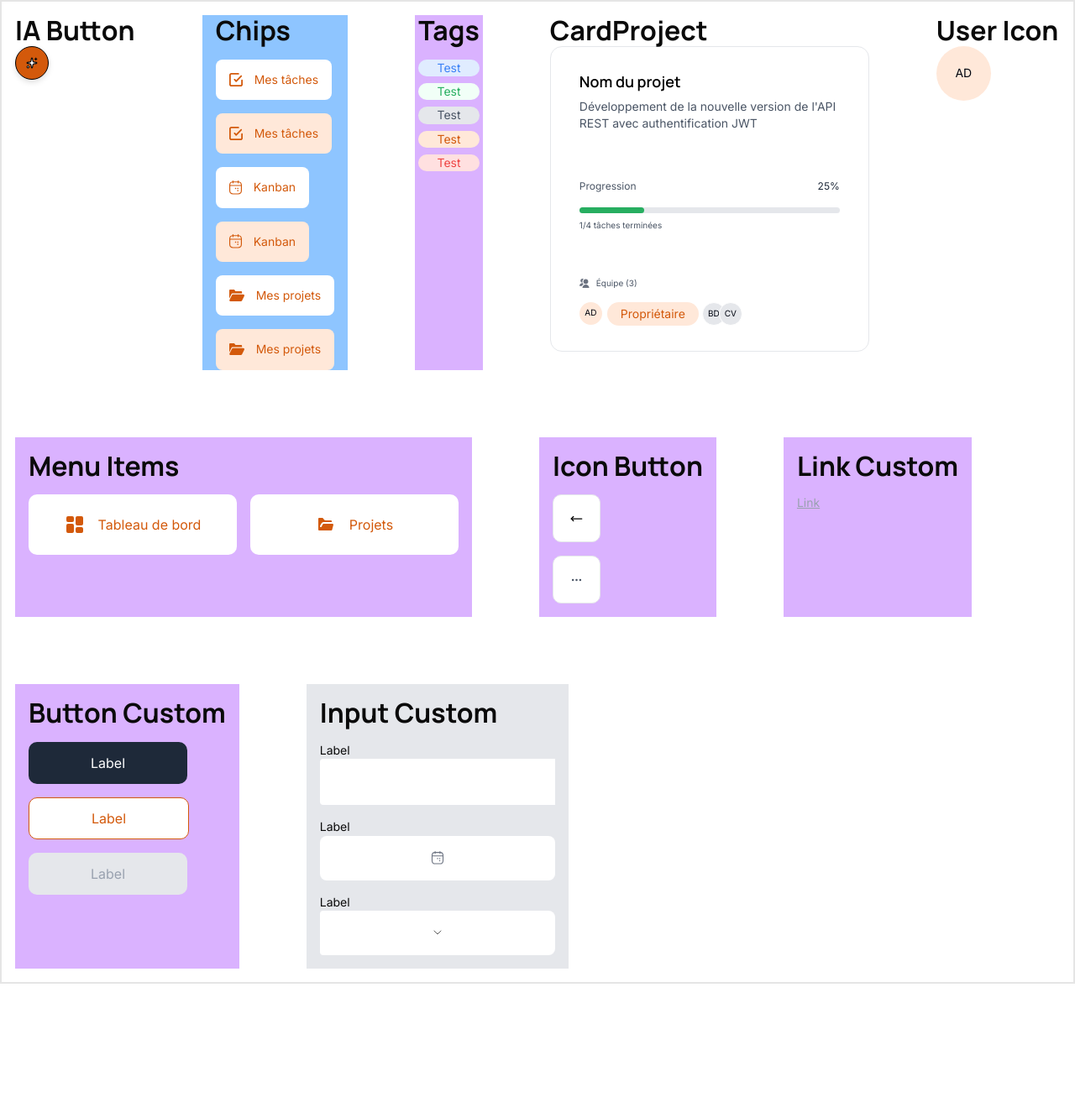
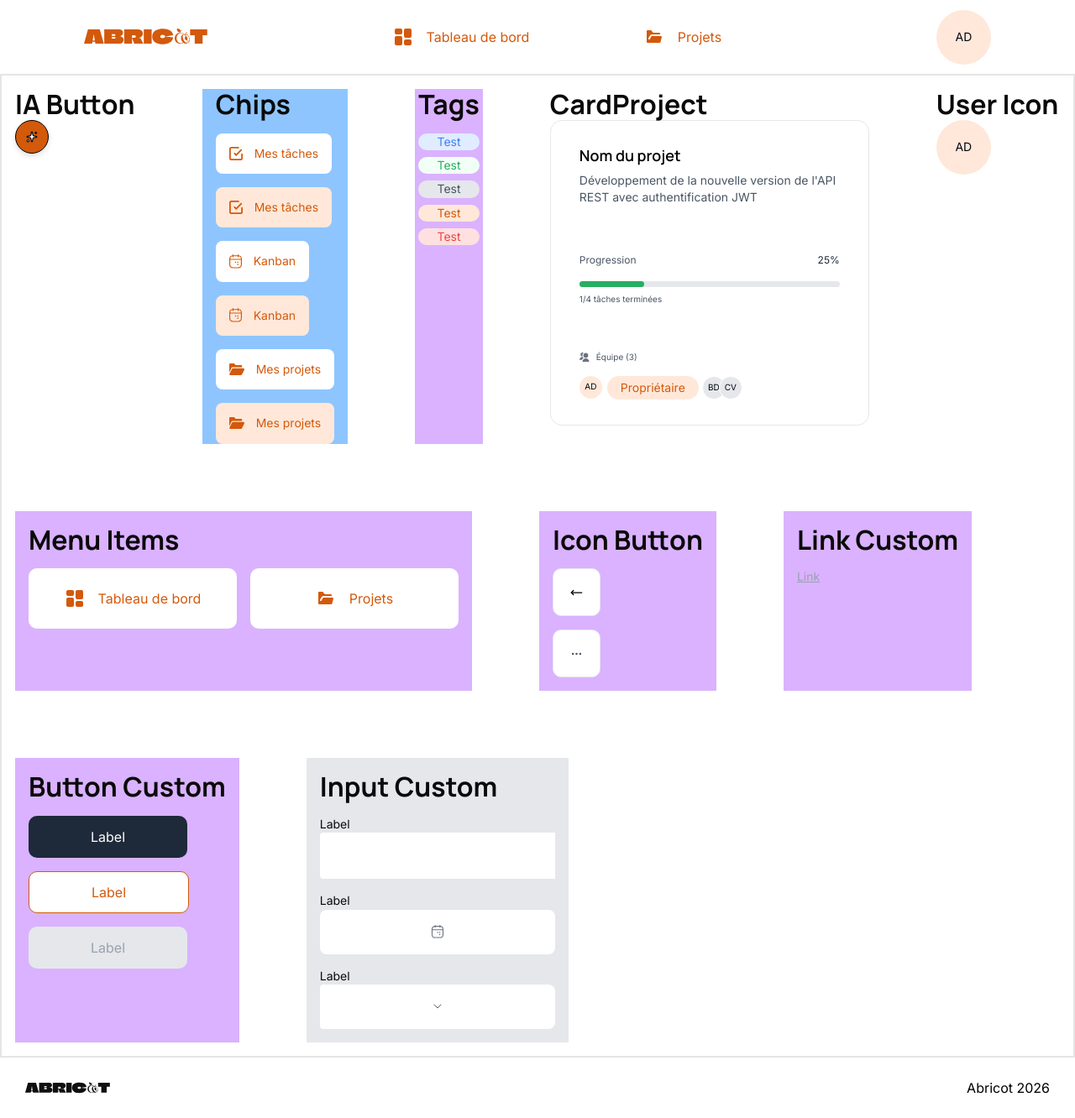
Before and after one commit to WillIsback/P11-Abricot, a Next.js app: page / in a window 1280 px wide. Shown: the whole page at 84% size. Before the commit the page ends 1172 px from the top, so only its background shows below. Built offline with nearby package versions, Linux system fonts and the light colour scheme.

Commit message:
feat: add Menu and Footer components to Home page

```diff
--- a/src/app/page.tsx
+++ b/src/app/page.tsx
@@ -8,11 +8,14 @@ import IconButton from "@/components/IconButton/IconButton";
 import CustomLink from "@/components/CustomLink/CustomLink";
 import CustomButton from "@/components/CustomButton/CustomButton";
 import CustomInput from "@/components/CustomInput/CustomInput";
+import Menu from "@/components/Menu/Menu";
+import Footer from "@/components/Footer/Footer";
 
 export default function Home() {
   return (
     <div className="flex">
-      <main className="flex">
+      <main className="flex flex-col">
+        <Menu />
         <div className="flex gap-20 border-2 px-4 py-4 flex-wrap">
           <div className="flex flex-col">
             <h2>IA Button</h2>
@@ -79,6 +82,7 @@ export default function Home() {
               <CustomInput label="Label" inputID="Input-test" type="ComboBox"/>
           </div>
         </div>
+        <Footer />
       </main>
     </div>
   );
--- /dev/null
+++ b/src/components/Footer/Footer.tsx
@@ -0,0 +1,15 @@
+import LogoBlack from "@/assets/logo/loge_black.svg"
+
+export default function Footer ({}){
+    return (
+        <footer className="flex justify-between px-7.5 py-6">
+            <LogoBlack
+                className="w-25.25 h-auto"
+                viewBox="0 0 253 33"
+                width={undefined}
+                height={undefined}
+            />
+            <p className="body-m text-black">Abricot 2026</p>
+        </footer>
+    )
+}
--- /dev/null
+++ b/src/components/Menu/Menu.tsx
@@ -0,0 +1,18 @@
+import LogoBrandDark from "@/assets/logo/loge_brand_dark.svg"
+import MenuItems from "../MenuItems/MenuItems"
+import UserIcon from "../UserIcon/UserIcon"
+
+export default function Menu ({}){
+    return (
+        <header className="flex flex-row max-w-1440 px-25 items-center justify-between py-2 ">
+            <LogoBrandDark
+                className="w-36.75 h-auto"
+                viewBox="0 0 253 33"
+                width={undefined}
+                height={undefined}
+            />
+            <MenuItems />
+            <UserIcon user="AD" />
+        </header>
+    )
+}
```
